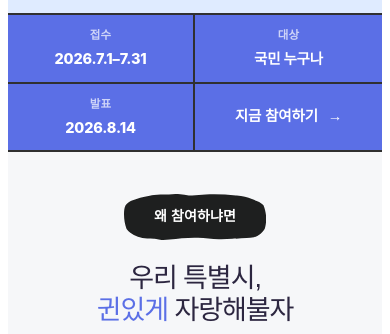
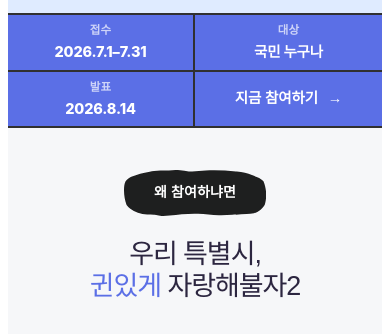
Before and after one commit to leemjay429-eng/modu-test, a plain HTML site: page index.html in a window 390 px wide. Shown: the part 475-809 px from the top of the page. Drawn offline with Linux system fonts and the light colour scheme; a web font is replaced by a local one.

Commit message:
Add files via upload

```diff
--- a/index.html
+++ b/index.html
@@ -325,7 +325,7 @@
   .contents_div .kwenad-gloss { font-size:13px; gap:6px; margin-bottom:16px; flex-wrap:nowrap; white-space:nowrap; }
   .contents_div .kwenad-gloss-line { width:8px; }
   .contents_div .kwenad-hmeta { display:grid; grid-template-columns:1fr 1fr; gap:0; margin-left:-20px; margin-right:-20px; margin-top:0; margin-bottom:0; padding:0; background:#5b6fe6; border:0; border-top:2px solid #303030; border-bottom:2px solid #303030; }
-  .contents_div .kwenad-hmeta .kwenad-hmeta-cell { flex:none; min-width:0; box-sizing:border-box; display:flex; flex-direction:column; justify-content:center; align-items:center; gap:2px; background:#5b6fe6; border:0; border-radius:0; padding:11px 20px; margin:0; font-size:14.5px; color:#ffffff; }
+  .contents_div .kwenad-hmeta .kwenad-hmeta-cell { flex:none; min-width:0; box-sizing:border-box; display:flex; flex-direction:column; justify-content:center; align-items:center; gap:0; background:#5b6fe6; border:0; border-radius:0; padding:6px 20px; margin:0; font-size:14.5px; color:#ffffff; }
   .contents_div .kwenad-hmeta .kwenad-hmeta-cell b { color:rgba(255,255,255,.7); font-size:11.5px; font-weight:800; letter-spacing:.02em; white-space:nowrap; }
   .contents_div .kwenad-hmeta .kwenad-hmeta-cell span { font-size:14.5px; font-weight:800; color:#ffffff; white-space:nowrap; }
   .contents_div .kwenad-hmeta .kwenad-hmeta-cell:nth-child(2n+1) { border-right:2px solid #303030; }
@@ -470,7 +470,7 @@ width="1600" height="1988" alt="모두의광주 · 귄있는 시민 AI 광고제
     <!-- ===================== 참여해야 하는 이유 (ink) ===================== -->
     <section class="kwenad-blk kwenad-ink kwenad-ink-gray">
       <p class="kwenad-eye">왜 참여하냐면</p>
-      <h2 class="kwenad-h2 kwenad-on-ink">우리 특별시,<br><span class="kwenad-hot">귄있게</span> 자랑해불자</h2>
+      <h2 class="kwenad-h2 kwenad-on-ink">우리 특별시,<br><span class="kwenad-hot">귄있게</span> 자랑해불자2</h2>
       <div class="kwenad-reasons">
         <article class="kwenad-rs"><span class="kwenad-rs-n">01</span><p class="kwenad-rs-t">분야별 상금</p><p class="kwenad-rs-d">대상·우수상 + 시민 인기상까지</p></article>
         <article class="kwenad-rs"><span class="kwenad-rs-n">02</span><p class="kwenad-rs-t">참여만 해도</p><p class="kwenad-rs-d">접수하면 추첨 기프티콘 증정</p></article>
```
